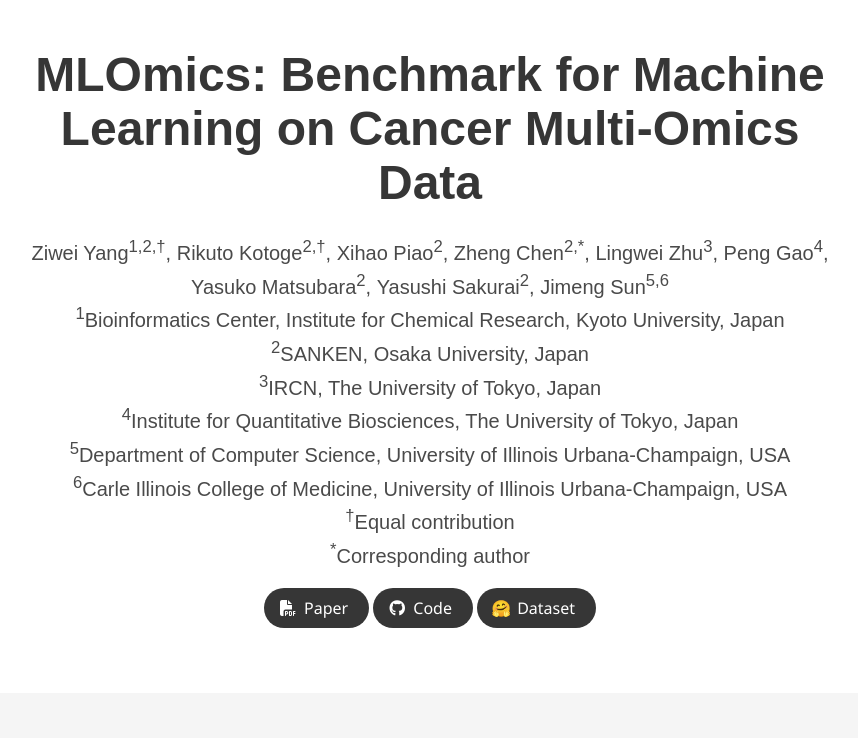
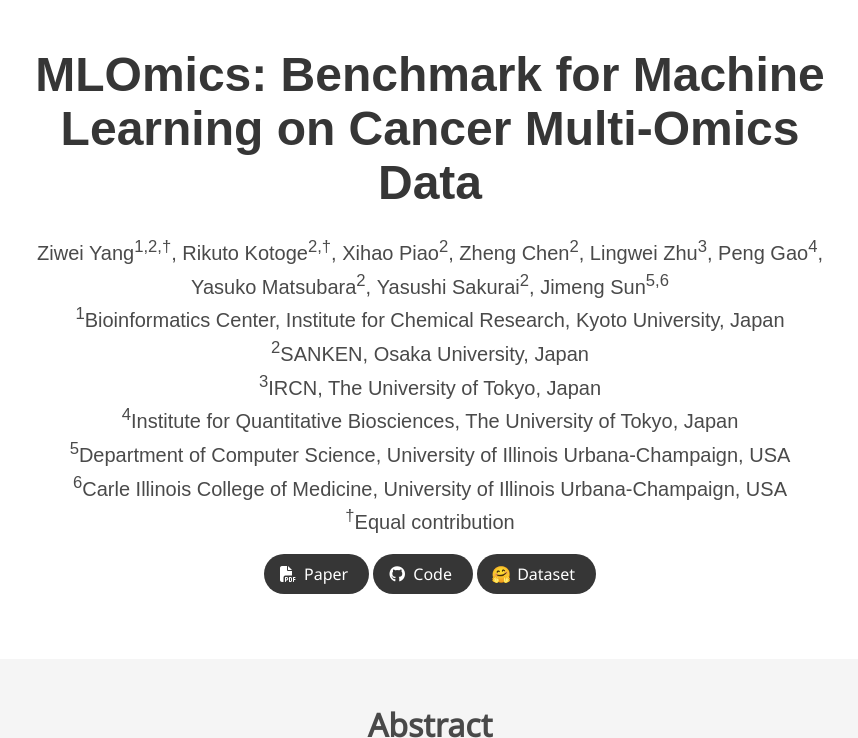
Before and after one commit to chenzRG/chenzRG.github.io, a plain HTML site: page project/mlomics.html in a window 1280 px wide. Shown: the top 738 px of the page, without its empty margins (210-1068 px from the left). Drawn offline with nearby package versions, Linux system fonts and the light colour scheme; some icons are missing; a web font is replaced by a local one.

Commit message:
Update mlomics.html

```diff
--- a/project/mlomics.html
+++ b/project/mlomics.html
@@ -50,7 +50,7 @@
             <span class="author-block">Ziwei Yang<sup>1,2,†</sup>,</span>
             <span class="author-block">Rikuto Kotoge<sup>2,†</sup>,</span>
             <span class="author-block">Xihao Piao<sup>2</sup>,</span>
-            <span class="author-block">Zheng Chen<sup>2,*</sup>,</span>
+            <span class="author-block">Zheng Chen<sup>2</sup>,</span>
             <span class="author-block">Lingwei Zhu<sup>3</sup>,</span>
             <span class="author-block">Peng Gao<sup>4</sup>,</span>
             <span class="author-block">Yasuko Matsubara<sup>2</sup>,</span>
@@ -65,8 +65,7 @@
             <span class="author-block"><sup>4</sup>Institute for Quantitative Biosciences, The University of Tokyo, Japan</span><br>
             <span class="author-block"><sup>5</sup>Department of Computer Science, University of Illinois Urbana-Champaign, USA</span><br>
             <span class="author-block"><sup>6</sup>Carle Illinois College of Medicine, University of Illinois Urbana-Champaign, USA</span><br>
-            <span class="author-block"><sup>†</sup>Equal contribution</span><br>
-            <span class="author-block"><sup>*</sup>Corresponding author</span>
+            <span class="author-block"><sup>†</sup>Equal contribution</span>
           </div>
 
             <div class="column has-text-centered">
```
